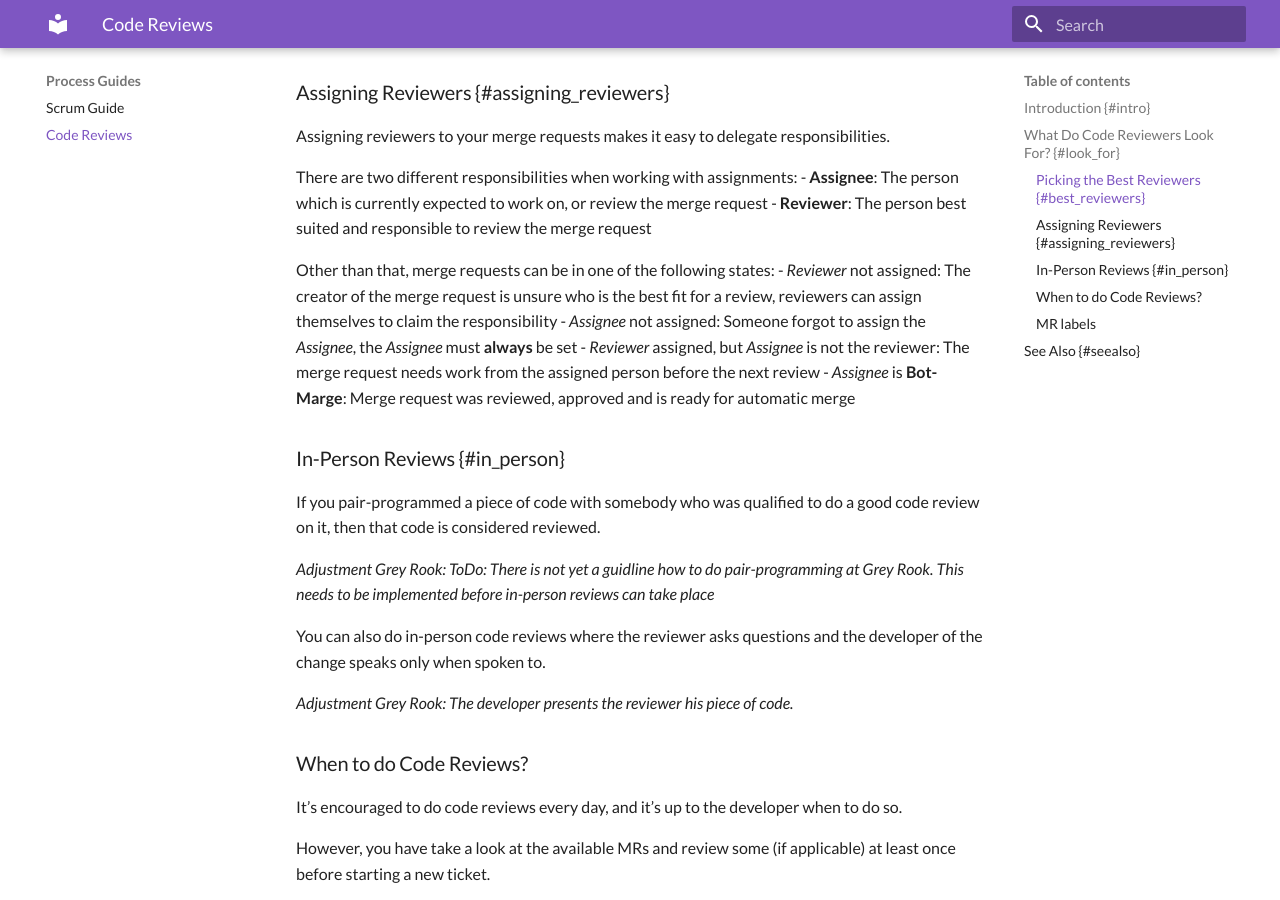
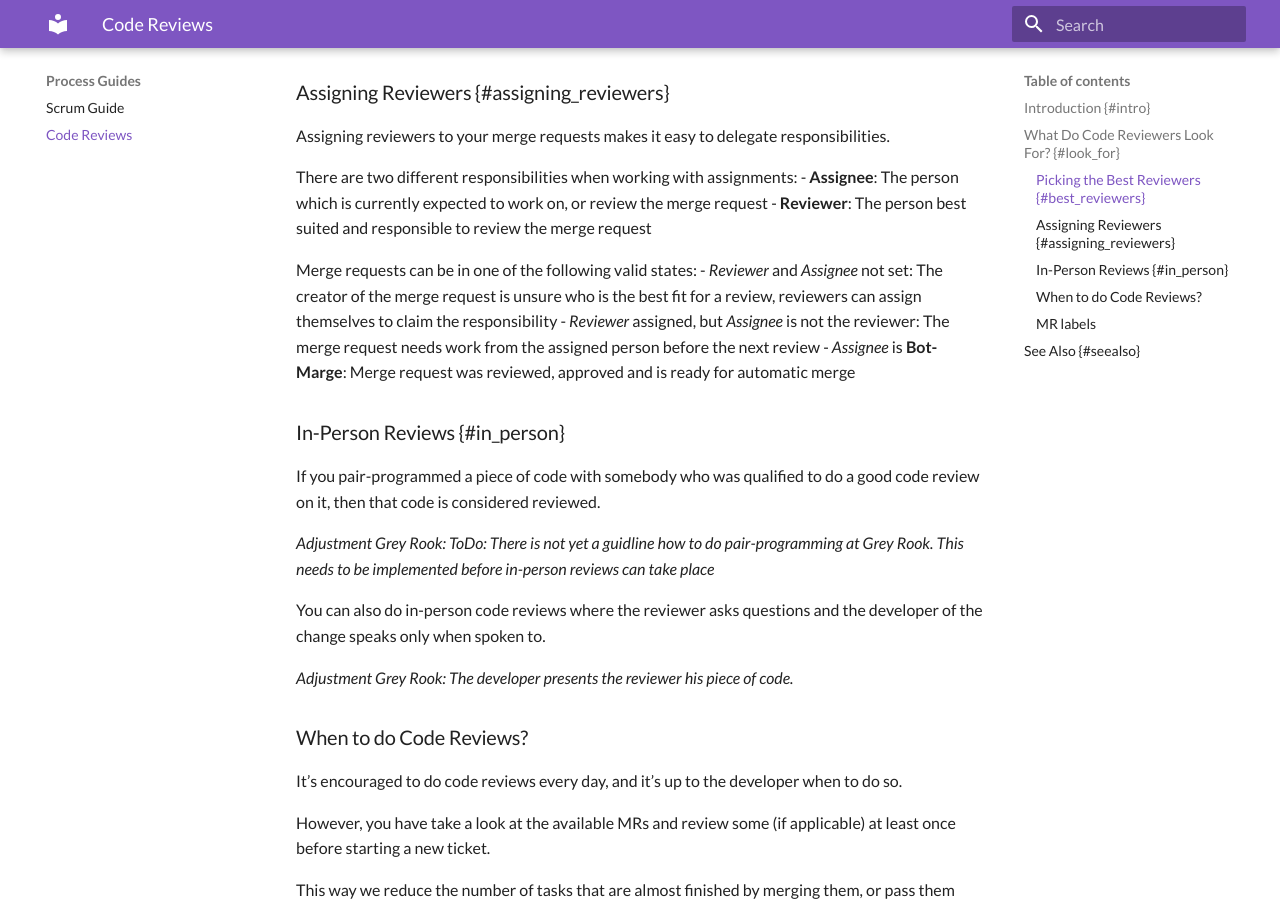
Before and after one commit to GreyRook/code-with-style, an MkDocs documentation site: the page built from docs/review/index.md, in a window 1280 px wide and 900 px high, scrolled down 1430 px. Built offline with MkDocs 1.6.1 and Material for MkDocs 9.7.7, drawn with Linux system fonts in a browser that asks for light colours.

Commit message:
Minor rewording
Reviewed-by: Daniel van den Bongard <d.van-den-bongard@greyrook.com>
Reviewed-by: Marius Tippkämper <m.tippkaemper@greyrook.com>
Part-of: <http://git.r0k.de/gr/internal/guides/code-with-style/-/merge_requests/78>

```diff
--- a/docs/review/index.md
+++ b/docs/review/index.md
@@ -69,9 +69,8 @@
 - **Assignee**: The person which is currently expected to work on, or review the merge request
 - **Reviewer**: The person best suited and responsible to review the merge request
 
-Other than that, merge requests can be in one of the following states:
-- *Reviewer* not assigned: The creator of the merge request is unsure who is the best fit for a review, reviewers can assign themselves to claim the responsibility
-- *Assignee* not assigned: Someone forgot to assign the *Assignee*, the *Assignee* must **always** be set
+Merge requests can be in one of the following valid states:
+- *Reviewer* and *Assignee* not set: The creator of the merge request is unsure who is the best fit for a review, reviewers can assign themselves to claim the responsibility
 - *Reviewer* assigned, but *Assignee* is not the reviewer: The merge request needs work from the assigned person before the next review
 - *Assignee* is **Bot-Marge**: Merge request was reviewed, approved and is ready for automatic merge
 
```
